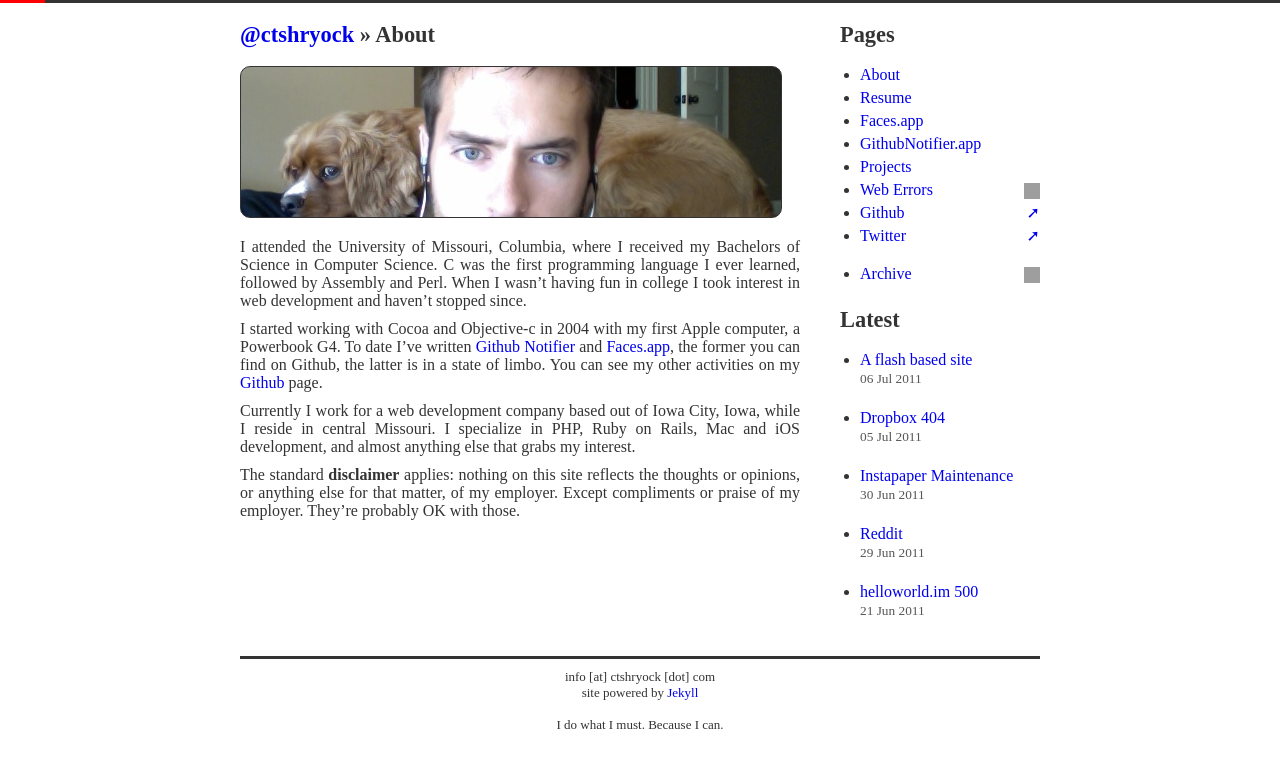
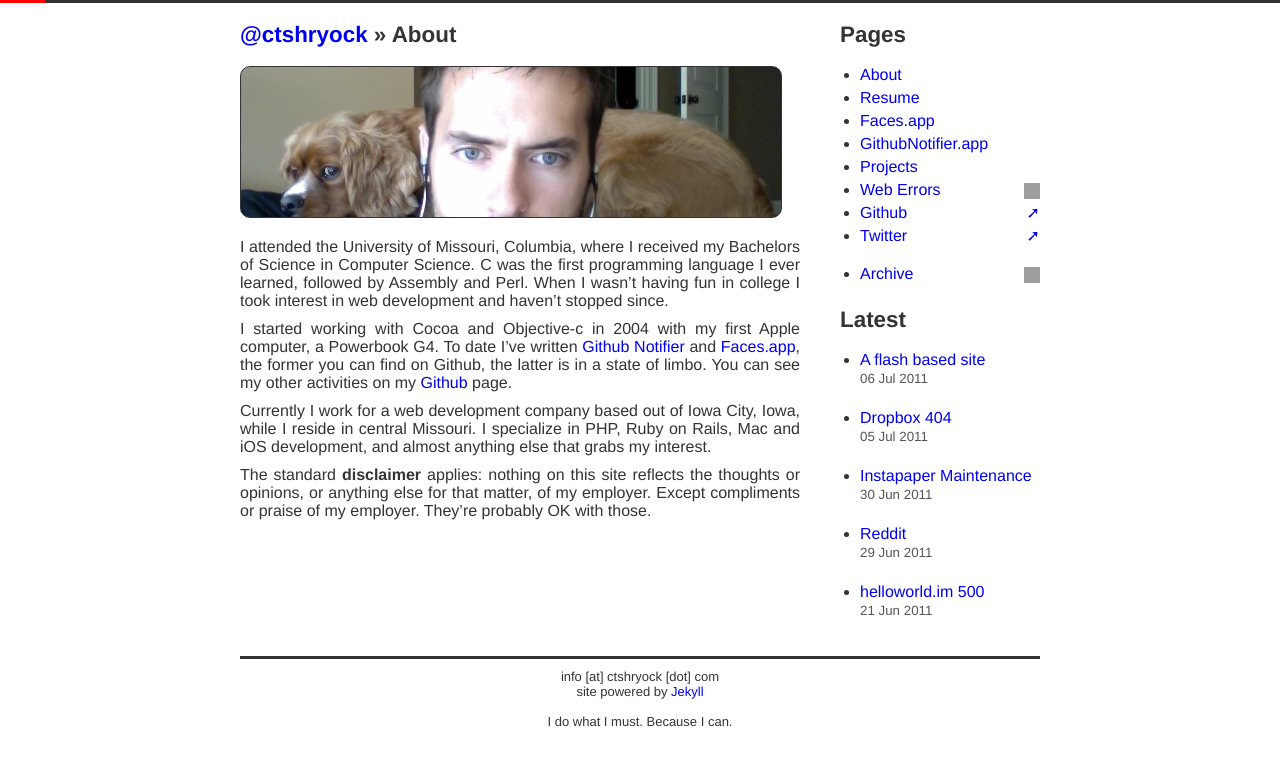
Before and after one commit to catsby/ctshryock.com, a Jekyll site: the page built from _posts/2000-01-01-about.md, in a window 1280 px wide. Shown: the top 768 px of the page. Built offline with Jekyll 4.4.1, drawn with Linux system fonts in a browser that asks for light colours; grey boxes are pictures that could not be loaded.

Commit message:
Got rid of typekit. Again. Went with some "HelveticaNeue-Light" thing

```diff
--- a/_layouts/default.html
+++ b/_layouts/default.html
@@ -18,11 +18,6 @@
         <!-- FancyZoom from @cabel http://www.cabel.name/2008/02/fancyzoom-10.html -->
         <script src="/static/js-global/FancyZoom.js" type="text/javascript"></script>
         <script src="/static/js-global/FancyZoomHTML.js" type="text/javascript"></script>
-
-        <script type="text/javascript" src="http://use.typekit.com/nuj8etq.js"></script>
-        <script type="text/javascript">try{Typekit.load();}catch(e){}</script>
-
-
     </head>
     <body onload="setupZoom()">
         <div id="stylistic-bar-of-awesome">&nbsp;</div>
--- a/static/style.css
+++ b/static/style.css
@@ -6,11 +6,16 @@ html {
 }
 
 body {
+  font-family: "HelveticaNeue-Light", "Helvetica Neue Light", "Helvetica Neue", Helvetica, Arial, "Lucida Grande", sans-serif;
+  color: #333;
 	margin: 0;
 	padding: 0;
 	border-top: 3px solid red;
+	text-align: justify;
+}
 
-	text-align: justify;
+strong {
+  font-weight: bold;
 }
 
 #stylistic-bar-of-awesome {
```
